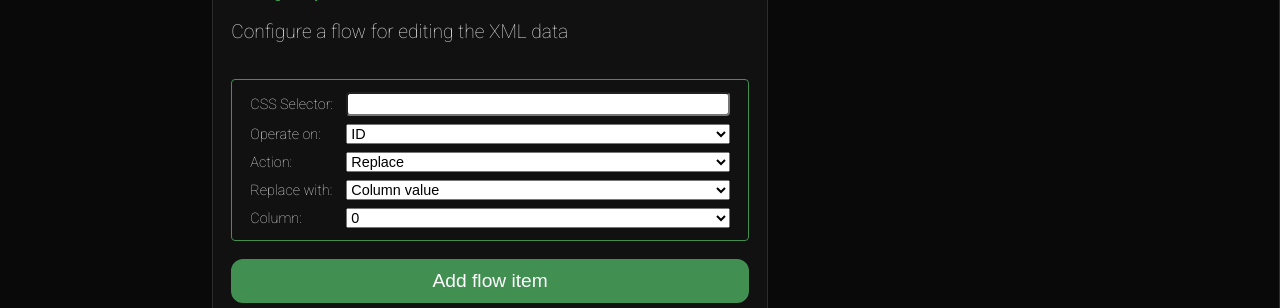
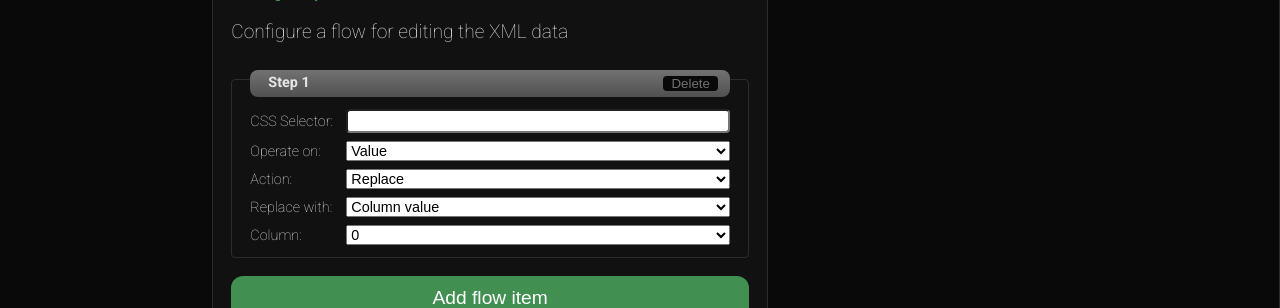
Before and after one commit to pbxx/xml-templater, a Vue app: page / in a window 1280 px wide. Both pictures are taken after a click on the button "Add flow item". Shown: the part 463-771 px from the top of the page. Built offline with nearby package versions, Linux system fonts and the light colour scheme; what @highlightjs/vue-plugin would draw is missing.

Commit message:
basic template rendering added

```diff
--- a/src/assets/css/base.css
+++ b/src/assets/css/base.css
@@ -5,6 +5,8 @@
   --bodyBG: #111111;
   --codeBG: #090909;
   --borderGray: #2d2d2d;
+  --dangerColor: #8f2525;
+  --dangerColorDark: #551919;
 }
 
 * {
@@ -114,3 +116,16 @@ button:hover {
   border-color: var(--themeColor);
   /* color: var(--bodyBG); */
 }
+button.danger {
+  background-color: var(--codeBG);
+  color: white;
+  border: none;
+  border-radius: 12px;
+  padding: 8px;
+  transition-duration: 60ms;
+}
+button.danger:hover {
+  background-color: var(--dangerColor);
+  border-color: var(--dangerColor);
+  /* color: var(--bodyBG); */
+}
--- a/src/assets/css/components/flowItem.css
+++ b/src/assets/css/components/flowItem.css
@@ -1,7 +1,7 @@
 .flowItem {
 	display: flex;
 	flex-direction: column;
-    border: 1px solid var(--themeColorDark);
+    border: 1px solid var(--borderGray);
     border-radius: 4px;
     padding: 12px 18px;
 
--- a/src/components/Example.vue
+++ b/src/components/Example.vue
@@ -9,12 +9,17 @@ interface Props {
 import { useFlowConfigStore } from "@/stores/flowconfigure"
 const configStore = useFlowConfigStore()
 
+configStore.$subscribe(() => {
+    // update example render anytime the state changes
+    configStore.exampleRender = configStore.renderXML()
+})
+
 const props = defineProps<Props>()
 </script>
 
 <template>
     <div>
-        <highlightjs :code="configStore.xmlText" />
+        <highlightjs :code="configStore.exampleRender" />
     </div>
     <div>
         <table v-if="configStore.csvObj" class="csvTable">
--- a/src/components/FlowItem.vue
+++ b/src/components/FlowItem.vue
@@ -6,7 +6,7 @@ interface Props {
     index: number
 }
 
-import { useFlowConfigStore } from "@/stores/flowconfigure";
+import { useFlowConfigStore } from "@/stores/flowconfigure"
 const configStore = useFlowConfigStore()
 
 const props = defineProps<Props>()
@@ -14,6 +14,10 @@ const props = defineProps<Props>()
 
 <template>
     <div class="flowItem">
+        <div class="itemHeader">
+            <div class="left">Step {{ props.index + 1 }}</div>
+            <div class="right" @click="configStore.currentFlowItems.splice(props.index, 1)"><button class="danger">Delete</button></div>
+        </div>
         <div class="inputGroup">
             <span>CSS Selector:</span>
             <input type="text" v-model="configStore.currentFlowItems[props.index].selector" />
@@ -57,3 +61,42 @@ const props = defineProps<Props>()
         </div>
     </div>
 </template>
+
+<style scoped>
+.itemHeader {
+    display: flex;
+    justify-content: space-between;
+    background-color: #0c0c0c;
+    background: linear-gradient(0deg, #505050, #727272);
+    position: relative;
+    top: -22px;
+    margin-bottom: -10px;
+    padding: 4px 10px;
+    border-radius: 8px;
+}
+.itemHeader button {
+    padding: 0px 8px;
+    border-radius: 4px;
+    color: #727272;
+    cursor: pointer;
+
+}
+.itemHeader button:hover {
+    padding: 0px 8px;
+    border-radius: 4px;
+    color: white;
+
+}
+
+.itemHeader div.left {
+    /* background-color: var(--borderGray); */
+    padding: 0px 8px;
+    border-radius: 4px;
+    font-size: .9rem;
+    font-weight: bold;
+}
+.itemHeader div.right {
+    display: flex;
+    padding: 2px;
+}
+</style>
--- a/src/components/Setup.vue
+++ b/src/components/Setup.vue
@@ -31,8 +31,11 @@ const processFiles = {
         if (files && files.length) {
             const text = await files[0].text()
             configStore.xmlText = text
-            console.log(text)
-            console.log(toRaw(configStore.xmlText))
+            // console.log(text)
+            // console.log(toRaw(configStore.xmlText))
+
+            // render xml
+            configStore.exampleRender = configStore.renderXML()
         }
     },
     csv: async function (e: Event) {
@@ -51,7 +54,7 @@ const flowItems = {
     new: function() {
         configStore.currentFlowItems.push({
             selector: "",
-            operateOn: "id",
+            operateOn: "value",
             action: "replace",
             with: "column",
             column: 0,
--- a/src/stores/flowconfigure.ts
+++ b/src/stores/flowconfigure.ts
@@ -8,6 +8,8 @@ export const useFlowConfigStore = defineStore("flowconfig", () => {
 	const csvText = ref<string>()
 	const hasHeaders = ref<boolean>(false)
 	const currentFlowItems = ref<Array<FlowItem>>([])
+	const exampleRender = ref<string>("")
+	const exampleIndex = ref<number>(0)
 
 	// const doubleCount = computed(() => count.value * 2)
 	function setCSV(csv: ParseResult<unknown>, text: string) {
@@ -18,6 +20,32 @@ export const useFlowConfigStore = defineStore("flowconfig", () => {
 		xmlText.value = text
 	}
 
+	function renderXML(index?: number): string {
+		// render XML at current index with current flow items
+		const parser = new DOMParser()
+		const doc = parser.parseFromString(xmlText.value, "application/xml")
 
-	return { xmlText, csvObj, hasHeaders, currentFlowItems, setCSV, setXML }
+		for (var item of currentFlowItems.value) {
+			// apply each flow item
+			const errorNode = doc.querySelector("parsererror")
+			if (errorNode) {
+				console.log("error while parsing")
+			} else {
+                var elem = null
+                try {
+                    elem = doc.querySelector(item.selector)?.innerHTML
+                    console.log(elem? elem : "No item found")
+                } catch (e) {
+                    console.log("No item found")
+                }
+
+			}
+		}
+		const serializer = new XMLSerializer()
+		const modified = serializer.serializeToString(doc)
+
+		return modified
+	}
+
+	return { xmlText, csvObj, hasHeaders, currentFlowItems, setCSV, setXML, renderXML, exampleRender, exampleIndex }
 })
```
Lines whose indentation alone changed are shown as unchanged.
